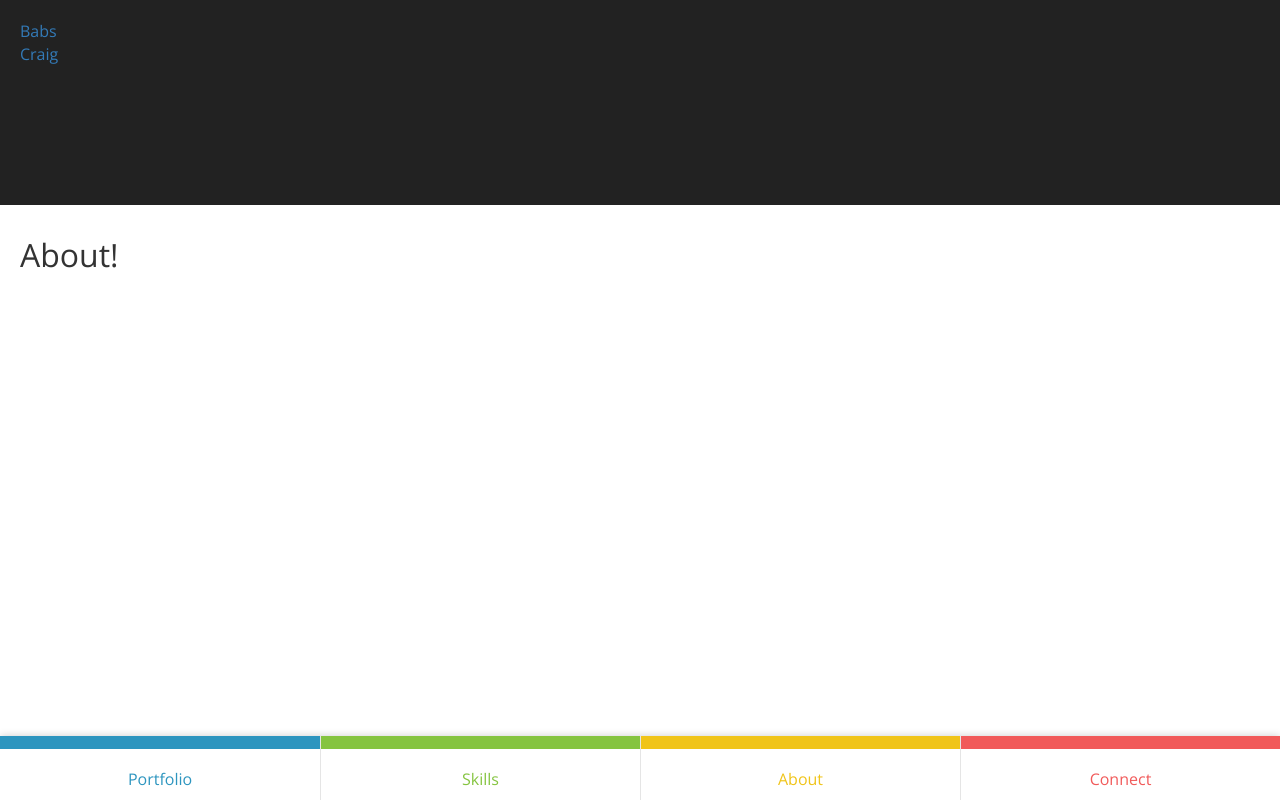
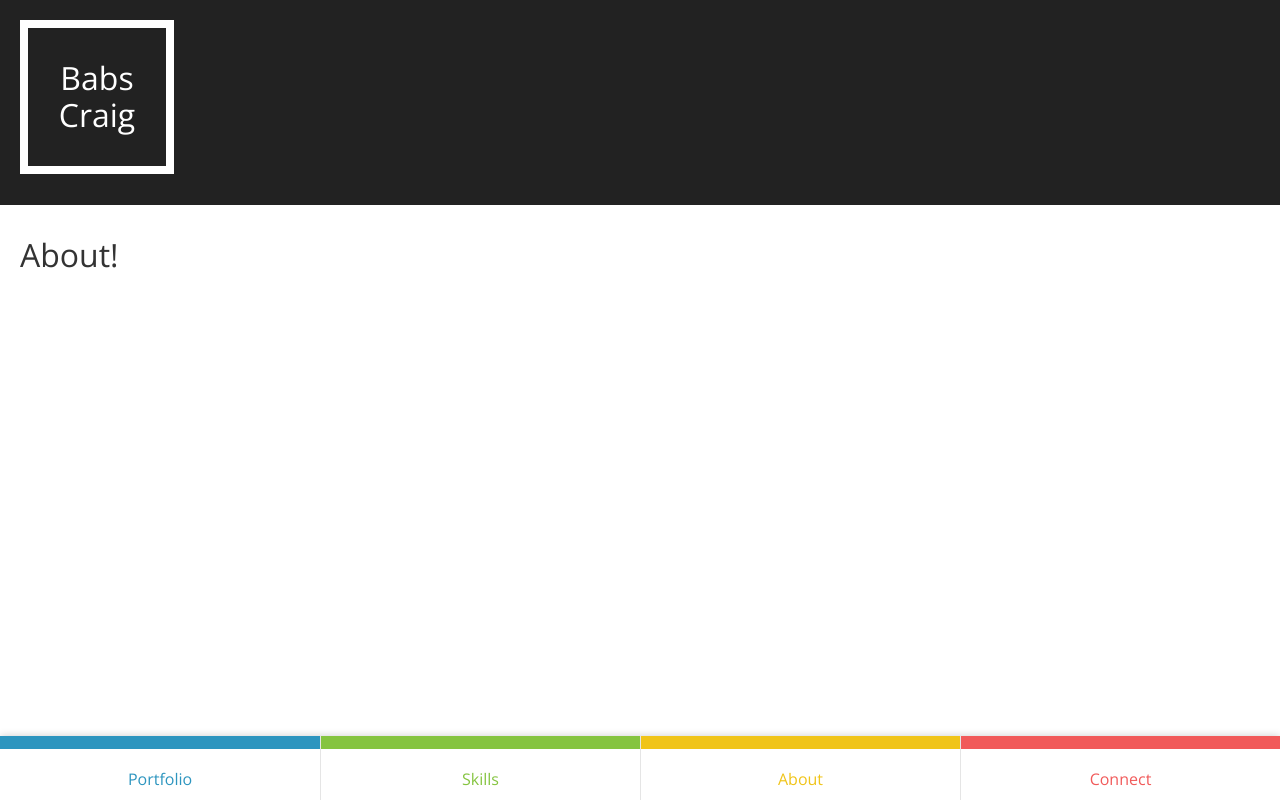
Before and after one commit to babzcraig/react-portfolio, a React (Create React App) app: page /about in a window 1280 px wide. Built offline with nearby package versions, Linux system fonts and the light colour scheme.

Commit message:
extract logo into it's own component

```diff
--- a/src/App.js
+++ b/src/App.js
@@ -11,7 +11,7 @@ class App extends Component {
     return (
       <Router>
         <div className="App">
-          <Header linkTo={"home"} />
+          <Header linkTo={"/home"} />
           <Route path="/" component={MainContent} />
           <Navbar navItems={routes} />
         </div>
--- a/src/components/Header.js
+++ b/src/components/Header.js
@@ -1,5 +1,6 @@
 import React from "react";
 import { withRouter } from "react-router-dom";
+import LogoSquare from "./LogoSquare";
 
 const Header = ({ linkTo, match, location }) => {
   const isOnHomeRoute =
@@ -8,10 +9,7 @@ const Header = ({ linkTo, match, location }) => {
   if (isOnHomeRoute) return null;
   return (
     <header className="App-header">
-      <a className="logo-window" href={linkTo}>
-        <div className="name">Babs</div>
-        <div className="name">Craig</div>
-      </a>
+      <LogoSquare linkTo={linkTo} />
     </header>
   );
 };
--- /dev/null
+++ b/src/components/LogoSquare.js
@@ -0,0 +1,60 @@
+import React from "react";
+import styled from "styled-components";
+
+const LogoSquare = ({ linkTo, style, homeVersion, onHover }) => {
+  return (
+    <StyledLogoSquare
+      onMouseEnter={onHover}
+      onMouseLeave={onHover}
+      homeVersion={homeVersion}
+      style={style}
+      className="logo-window"
+      href={linkTo}
+    >
+      <div className="name">Babs</div>
+      <div className="name">Craig</div>
+    </StyledLogoSquare>
+  );
+};
+
+const StyledLogoSquare = styled.a`
+  position: ${({ homeVersion }) => (homeVersion ? "static" : "absolute")};
+  top: 20px;
+  left: 20px;
+  border: ${({ homeVersion }) =>
+    homeVersion ? "11px solid #000" : "8px solid #fff"};
+  width: ${({ homeVersion }) => (homeVersion ? "300px" : "154px")};
+  height: ${({ homeVersion }) => (homeVersion ? "300px" : "154px")};
+
+  display: flex;
+  flex-direction: column;
+  justify-content: center;
+  text-align: center;
+  line-height: 1.15;
+  cursor: pointer;
+  transition: opacity 0.2s ease-in-out;
+  text-decoration: none;
+  color: inherit;
+
+  &:hover {
+    text-decoration: none;
+    color: inherit;
+    opacity: 0.65;
+  }
+
+  .name {
+    font-size: ${({ homeVersion }) => (homeVersion ? "4rem" : "2rem")};
+  }
+
+  @media only screen and (max-width: 700px) {
+    width: 93px;
+    height: 93px;
+    line-height: 1.15;
+    border: 5px solid #fff;
+    .name {
+      font-size: 1.3rem;
+    }
+  }
+`;
+
+export default LogoSquare;
```
